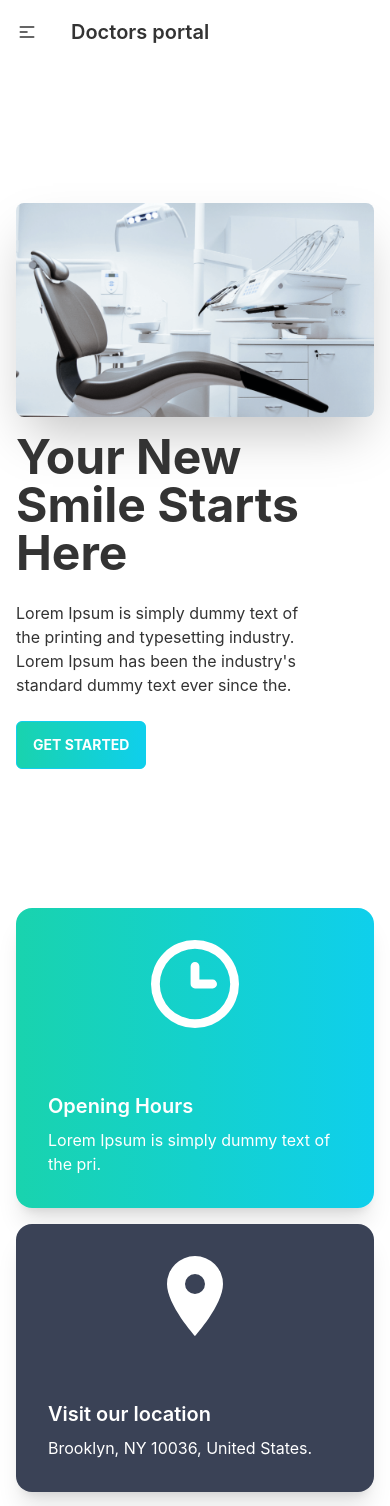
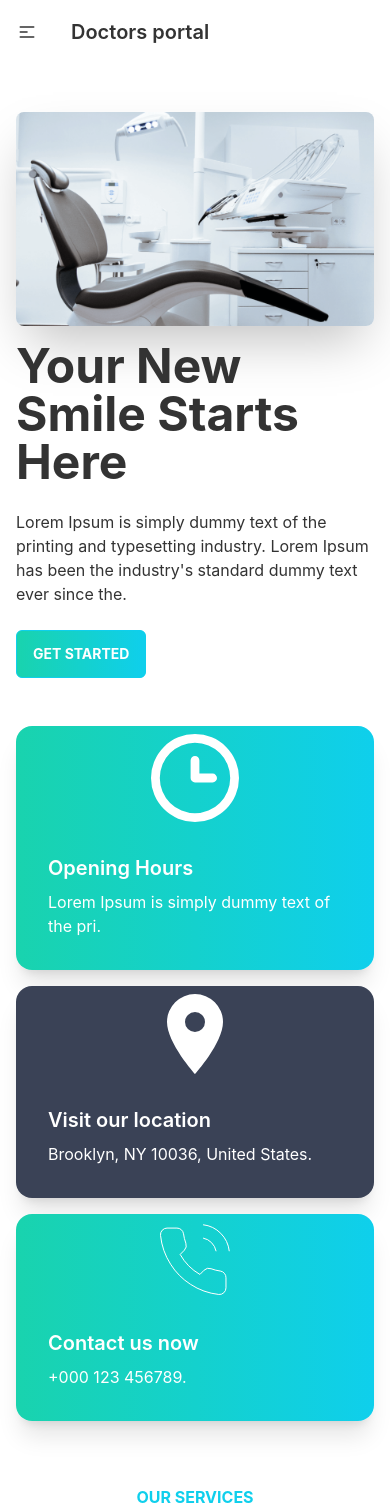
Before and after one commit to CodeWithShamim/doctors-portal-client, a React (Create React App) app: page / in a window 390 px wide. Shown: the top 1506 px of the page. Built offline with nearby package versions, Linux system fonts and the light colour scheme.

Commit message:
responsive added for hero section

```diff
--- a/src/components/Home/Banner.js
+++ b/src/components/Home/Banner.js
@@ -5,14 +5,14 @@ const Banner = () => {
   return (
     <div className="banner-container">
       {/* __________hero start_________ */}
-      <div className="hero min-h-screen ">
+      <div className="hero py-8 md:py-12 lg:min-h-screen ">
         <div className="hero-content flex-col lg:flex-row-reverse">
           <img
             src={chair}
             className="max-w-lg w-full rounded-lg shadow-2xl mr-0 lg:mr-8"
             alt=""
           />
-          <div className="text-left pr-16">
+          <div className="text-left pr-0 md:px-8 lg:px-2">
             <h1 className="text-5xl font-bold">Your New Smile Starts Here</h1>
             <p className="py-6">
               Lorem Ipsum is simply dummy text of the printing and typesetting
--- a/src/components/Home/Info.js
+++ b/src/components/Home/Info.js
@@ -9,9 +9,9 @@ const Info = () => {
       {/* _____________card_____________ */}
       <div className="card-container flex flex-col lg:flex-row mx-4 lg:mx-12 text-white text-left w-100">
         {/* ___________card1______________ */}
-        <div class="card flex lg:card-side shadow-xl bg-gradient-to-r from-secondary to-primary flex-1">
+        <div class="card flex lg:card-side shadow-xl bg-gradient-to-r from-secondary to-primary flex-1 md:content-center md:items-center">
           <figure>
-            <img src={clock} className="m-8" alt="Album" />
+            <img src={clock} className="mt-2 md:mt-6 lg:m-8" alt="Album" />
           </figure>
           <div class="card-body">
             <h2 class="card-title">Opening Hours</h2>
@@ -20,9 +20,9 @@ const Info = () => {
         </div>
 
         {/* ___________card2______________ */}
-        <div class="card flex lg:card-side shadow-xl mx-0 my-4 lg:my-0 lg:mx-6 bg-accent flex-1">
+        <div class="card flex lg:card-side shadow-xl mx-0 my-4 lg:my-0 lg:mx-6 bg-accent flex-1 md:content-center md:items-center">
           <figure>
-            <img src={marker} className="m-8" alt="Album" />
+            <img src={marker} className="mt-2 md:mt-6 lg:m-8" alt="Album" />
           </figure>
           <div class="card-body">
             <h2 class="card-title">Visit our location</h2>
@@ -31,9 +31,9 @@ const Info = () => {
         </div>
 
         {/* ___________card3______________ */}
-        <div class="card flex lg:card-side shadow-xl bg-gradient-to-r from-secondary to-primary align-middle justify-center flex-1">
+        <div class="card flex lg:card-side shadow-xl bg-gradient-to-r from-secondary to-primary md:content-center md:items-center flex-1">
           <figure>
-            <img src={phone} className="m-8" alt="Album" />
+            <img src={phone} className="mt-2 md:mt-6 lg:m-8" alt="Album" />
           </figure>
           <div class="card-body">
             <h2 class="card-title">Contact us now</h2>
```
